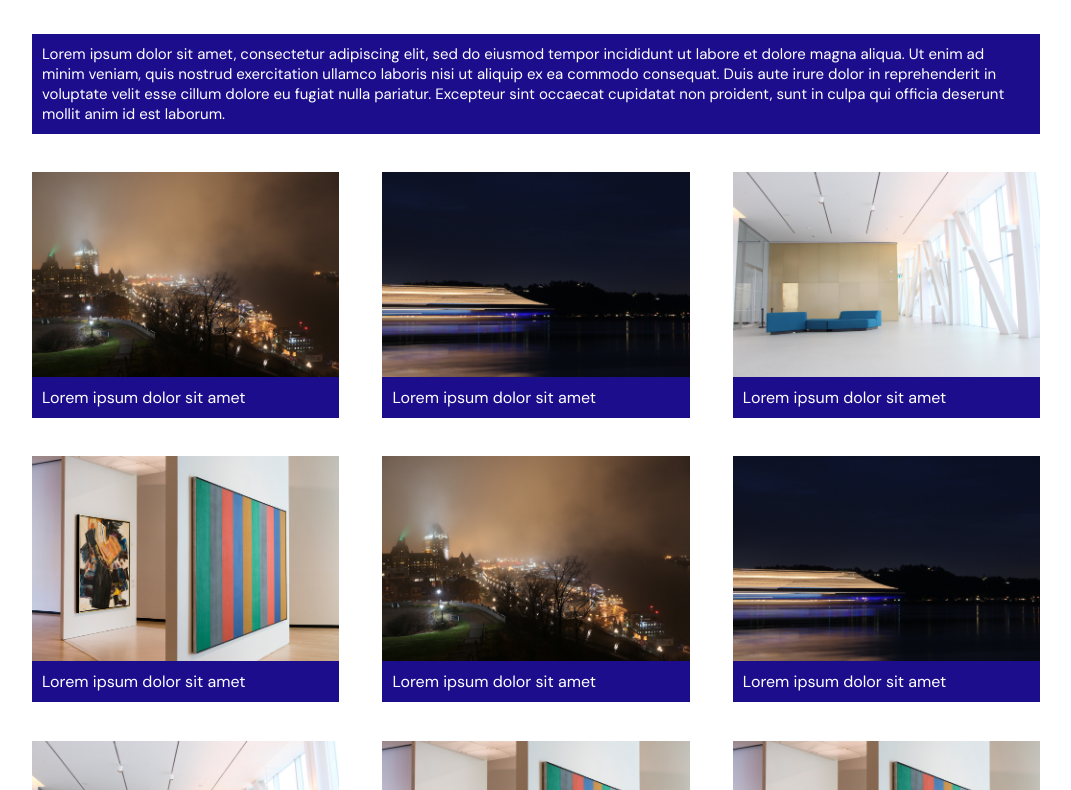
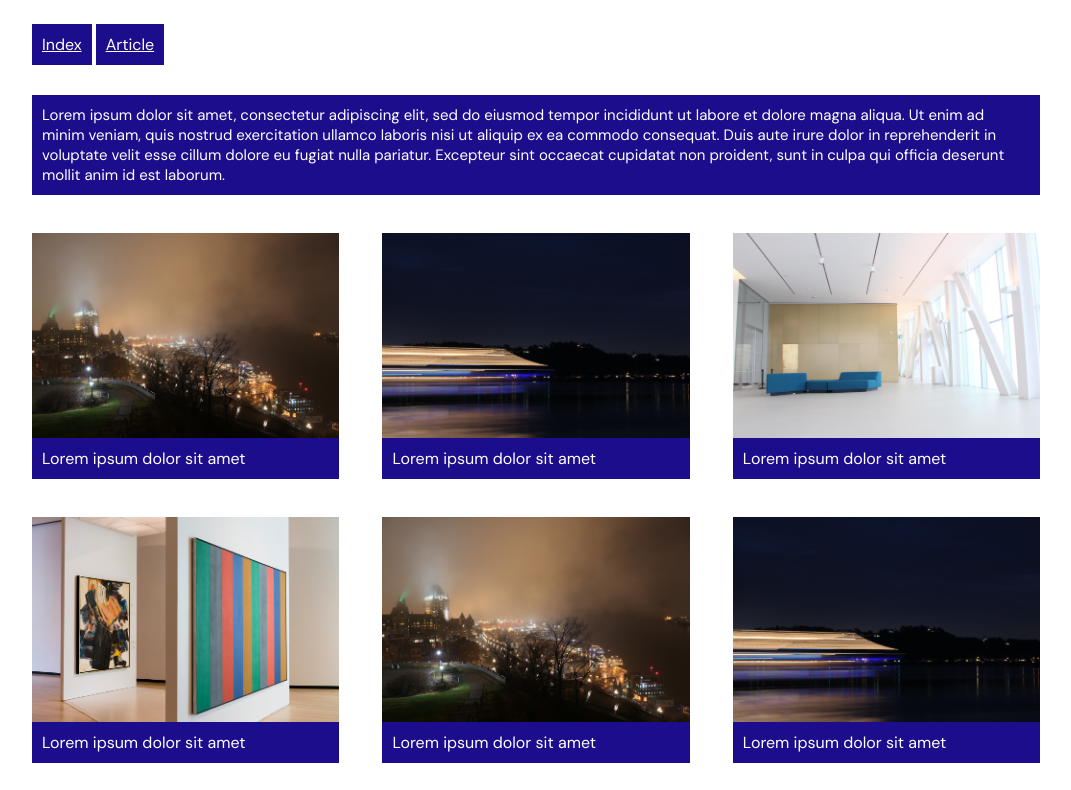
Before and after one commit to simondemeule/ART6017-demo-1, a plain HTML site: page index.html in a window 1280 px wide. Shown: the part 193-983 px from the top of the page, without its empty margins (104-1175 px from the left). Drawn offline with Linux system fonts and the light colour scheme.

Commit message:
Ajout d'une barre de navigation

```diff
--- a/index.html
+++ b/index.html
@@ -12,6 +12,10 @@
         <div class="main">
             <div class="titre">
                 Titre
+            </div>
+            <div class="navigation-groupe">
+                <a class="navigation-boutton" href="index.html">Index</a>
+                <a class="navigation-boutton" href="article.html">Article</a>
             </div>
             <div class="paragraphe">
                 Lorem ipsum dolor sit amet, consectetur adipiscing elit, sed do eiusmod tempor incididunt ut labore et dolore magna aliqua. Ut enim ad minim veniam, quis nostrud exercitation ullamco laboris nisi ut aliquip ex ea commodo consequat. Duis aute irure dolor in reprehenderit in voluptate velit esse cillum dolore eu fugiat nulla pariatur. Excepteur sint occaecat cupidatat non proident, sunt in culpa qui officia deserunt mollit anim id est laborum.
--- a/style.css
+++ b/style.css
@@ -6,7 +6,7 @@
 
 /* commentaire d'une ligne */
 
-.titre, .paragraphe, .carte-description {
+.titre, .paragraphe, .carte-description, .navigation-boutton {
     font-family: DM Sans;
     background-color: #1c0d8d;
     padding: 10px;
@@ -43,3 +43,7 @@
     flex-wrap: wrap;
     justify-content: space-between;
 }
+
+.navigation-groupe {
+    margin-top: 40px;
+}
```
Also changed, not shown: article.html (added, +28 -0 lines).
